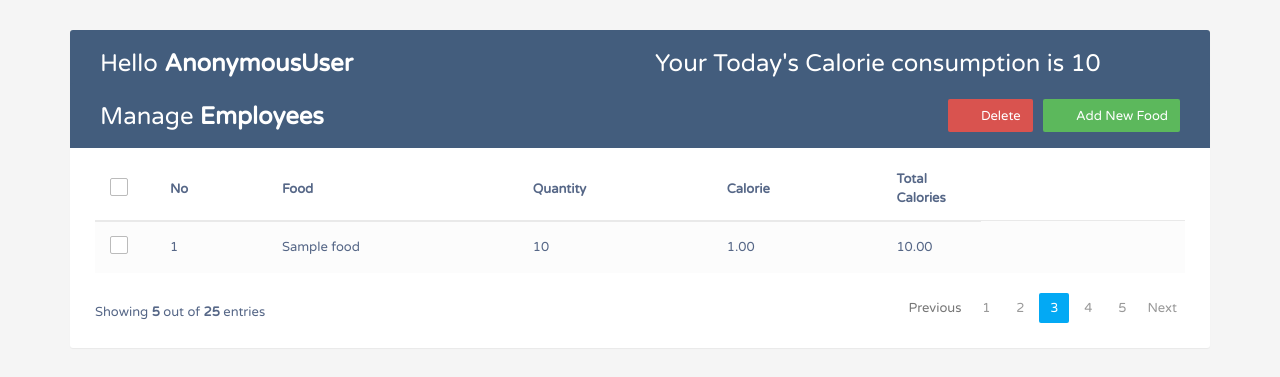
After one commit to amitv9493/CRUDS, a Django app: template crud/functioncrud/templates/functioncrud/index1.html in a window 1280 px wide. The commit adds this page. Shown: the top 377 px of the page. Run offline with Django 3.2, Linux system fonts and the light colour scheme; tables that the repository leaves empty hold one stand-in row (values such as "Sample post"); the template is opened without the code that fills it: values that come from a table or form of the project are taken from there, most other values are stand-ins (such as "Sample title", 1, 10 or a date in 2020); some libraries are stand-ins or nearby versions.

Commit message:
added CRU operations

```diff
--- a/crud/crud/settings.py
+++ b/crud/crud/settings.py
@@ -120,6 +120,8 @@ USE_TZ = True
 # https://docs.djangoproject.com/en/3.2/howto/static-files/
 
 STATIC_URL = '/static/'
+STATICFILES_DIRS = (os.path.join(BASE_DIR, 'static'), )
+STATIC_ROOT = os.path.join(BASE_DIR, 'staticfiles')
 MEDIA_URL = '/media/'
 MEDIA_ROOT = os.path.join(BASE_DIR,'media')
 
--- a/crud/crud/urls.py
+++ b/crud/crud/urls.py
@@ -3,9 +3,11 @@ from django.contrib import admin
 from django.conf import settings
 from django.conf.urls.static import static
 from django.urls import path, include
-
+from functioncrud.views import delete_view
 urlpatterns = [
     path('admin/', admin.site.urls),
     path('function/',include('functioncrud.urls')),
     path('classcrud/',include('classcrud.urls')),
+    # path('delete/<int:pk>/', delete_view, name = 'delete-function'),
+
 ]+ static(settings.MEDIA_URL, document_root=settings.MEDIA_ROOT) + static(settings.STATIC_URL, document_root=settings.STATIC_ROOT)
--- a/crud/functioncrud/admin.py
+++ b/crud/functioncrud/admin.py
@@ -6,4 +6,4 @@ from .models import *
 
 @admin.register(Food)
 class FoodAdmin(admin.ModelAdmin):
-    pass
+    list_display = ['food_name', 'quantity','calories','total_calories',]
--- a/crud/functioncrud/models.py
+++ b/crud/functioncrud/models.py
@@ -9,11 +9,11 @@ class Food(models.Model):
     food_name = models.CharField(_("Food"), max_length=100)
     quantity = models.PositiveIntegerField(_("Quantity"))
     calories = models.DecimalField(_("Calories"), max_digits=8, decimal_places=2)
-    image = models.ImageField(_("Food Image"), upload_to='food/images', height_field=None, width_field=None, max_length=None)
+    image = models.ImageField(_("Food Image"), upload_to='food/images',blank=True)
 
     @property
     def total_calories(self):
-        calories = str(self.calories * self.quantity)
+        calories = (self.calories * self.quantity)
         return calories
 
     def __str__(self):
--- /dev/null
+++ b/crud/functioncrud/templates/functioncrud/index1.html
@@ -0,0 +1,190 @@
+{% load static %}
+<!DOCTYPE html>
+<html lang="en">
+<head>
+<meta charset="utf-8">
+<meta http-equiv="X-UA-Compatible" content="IE=edge">
+<meta name="viewport" content="width=device-width, initial-scale=1">
+<title>Bootstrap CRUD Data Table for Database with Modal Form</title>
+<link rel="stylesheet" href="https://fonts.googleapis.com/css?family=Roboto|Varela+Round">
+<link rel="stylesheet" href="https://fonts.googleapis.com/icon?family=Material+Icons">
+<link rel="stylesheet" href="https://maxcdn.bootstrapcdn.com/font-awesome/4.7.0/css/font-awesome.min.css">
+<link rel="stylesheet" href="https://maxcdn.bootstrapcdn.com/bootstrap/3.3.7/css/bootstrap.min.css">
+<script src="https://ajax.googleapis.com/ajax/libs/jquery/1.12.4/jquery.min.js"></script>
+<script src="https://maxcdn.bootstrapcdn.com/bootstrap/3.3.7/js/bootstrap.min.js"></script>
+<link rel="stylesheet" href=" {% static 'css/index1.css' %} ">
+<script src="{% static 'js/index1.js' %}"></script>
+
+
+  <body>
+    <div class="container">
+        <div class="table-wrapper">
+            <div class="table-title">
+                <div class="row">
+                    <div class="col-sm-6">
+						<h2>Hello <b>{{user}}</b></h2>
+					</div>
+					<div class="col-sm-6">
+                        <h2> Your Today's Calorie consumption is {{total}}</h2>
+					</div>
+                </div>
+            </div>
+            <div class="table-title">
+                <div class="row">
+                    <div class="col-sm-6">
+						<h2>Manage <b>Employees</b></h2>
+					</div>
+					<div class="col-sm-6">
+						<a href="#addEmployeeModal" class="btn btn-success" data-toggle="modal"><i class="material-icons">&#xE147;</i> <span>Add New Food</span></a>
+						<a href="#deleteEmployeeModal" class="btn btn-danger" data-toggle="modal"><i class="material-icons">&#xE15C;</i> <span>Delete</span></a>
+					</div>
+                </div>
+            </div>
+            <table class="table table-striped table-hover">
+                <thead>
+                    <tr>
+						<th>
+							<span class="custom-checkbox">
+								<input type="checkbox" id="selectAll">
+								<label for="selectAll"></label>
+							</span>
+						</th>
+                        <th>No</th>
+                        <th>Food</th>
+						<th>Quantity</th>
+                        <th>Calorie</th>
+                        <th>Total Calories</th>
+
+                    </tr>
+                </thead>
+                <tbody>
+                    {% for i in food %}
+
+
+                    <tr>
+						<td>
+							<span class="custom-checkbox">
+								<input type="checkbox" id="checkbox1" name="options[]" value="1">
+								<label for="checkbox1"></label>
+							</span>
+						</td>
+                        <td>{{i.id}}</td>
+                        <td>{{i.food_name}}</td>
+						<td>{{i.quantity}}</td>
+                        <td>{{i.calories}}</td>
+                        <td>{{i.total_calories}}</td>
+
+                        <td>
+                            <a href="#editEmployeeModal-{{forloop.counter}}" class="edit" data-toggle="modal"><i class="material-icons" data-toggle="tooltip" title="Edit">&#xE254;</i></a>
+                            <a href="#deleteEmployeeModal" class="delete" data-toggle="modal"><i class="material-icons" data-toggle="tooltip" title="Delete">&#xE872;</i></a>
+                        </td>
+                    </tr>
+                    {% endfor %}
+
+                </tbody>
+            </table>
+			<div class="clearfix">
+                <div class="hint-text">Showing <b>5</b> out of <b>25</b> entries</div>
+                <ul class="pagination">
+                    <li class="page-item disabled"><a href="#">Previous</a></li>
+                    <li class="page-item"><a href="#" class="page-link">1</a></li>
+                    <li class="page-item"><a href="#" class="page-link">2</a></li>
+                    <li class="page-item active"><a href="#" class="page-link">3</a></li>
+                    <li class="page-item"><a href="#" class="page-link">4</a></li>
+                    <li class="page-item"><a href="#" class="page-link">5</a></li>
+                    <li class="page-item"><a href="#" class="page-link">Next</a></li>
+                </ul>
+            </div>
+        </div>
+    </div>
+	<!-- Edit Modal HTML -->
+	<div id="addEmployeeModal" class="modal fade">
+		<div class="modal-dialog">
+			<div class="modal-content">
+				<form action="{% url 'add' %}" method= 'post'>
+                    {% csrf_token %}
+					<div class="modal-header">
+						<h4 class="modal-title">Add Food</h4>
+						<button type="button" class="close" data-dismiss="modal" aria-hidden="true">&times;</button>
+					</div>
+					<div class="modal-body">
+						<div class="form-group">
+							<label>Food</label>
+							<input name='food' type="text" class="form-control" required>
+						</div>
+						<div class="form-group">
+							<label>Quantity</label>
+							<input name ='quantity' type="number" class="form-control" required>
+						</div>
+						<div class="form-group">
+							<label>Calories</label>
+							<input name='calorie'type="number" class="form-control" required>
+
+						</div>
+					</div>
+					<div class="modal-footer">
+						<input type="button" class="btn btn-default" data-dismiss="modal" value="Cancel">
+						<input type="submit" class="btn btn-success" value="Add">
+					</div>
+				</form>
+			</div>
+		</div>
+	</div>
+	<!-- Edit Modal HTML -->
+    {% for i in food %}
+	<div id="editEmployeeModal-{{forloop.counter}}" class="modal fade">
+		<div class="modal-dialog">
+			<div class="modal-content">
+				<form action='{% url "update" i.id %}' method='post'>
+                    {% csrf_token %}
+					<div class="modal-header">
+						<h4 class="modal-title">Edit Your Food</h4>
+						<button type="button" class="close" data-dismiss="modal" aria-hidden="true">&times;</button>
+					</div>
+					<div class="modal-body">
+						<div class="form-group">
+							<label>Food</label>
+							<input value="{{i.food_name}}" name ="food" type="text" class="form-control" required>
+						</div>
+						<div class="form-group">
+							<label>Quantity</label>
+							<input value="{{i.quantity}}"name = "quantity"type="number" class="form-control" required>
+						</div>
+						<div class="form-group">
+							<label>Calorie</label>
+							<input value="{{i.calories}}"name = "calorie"type="number" class="form-control" required>
+
+						</div>
+					</div>
+					<div class="modal-footer">
+						<input type="button" class="btn btn-default" data-dismiss="modal" value="Cancel">
+						<input type="submit" class="btn btn-info" value="Save">
+					</div>
+				</form>
+			</div>
+		</div>
+	</div>
+    {% endfor %}
+	<!-- Delete Modal HTML -->
+	<div id="deleteEmployeeModal" class="modal fade">
+		<div class="modal-dialog">
+			<div class="modal-content">
+				<form>
+					<div class="modal-header">
+						<h4 class="modal-title">Delete Employee</h4>
+						<button type="button" class="close" data-dismiss="modal" aria-hidden="true">&times;</button>
+					</div>
+					<div class="modal-body">
+						<p>Are you sure you want to delete these Records?</p>
+						<p class="text-warning"><small>This action cannot be undone.</small></p>
+					</div>
+					<div class="modal-footer">
+						<input type="button" class="btn btn-default" data-dismiss="modal" value="Cancel">
+						<input type="submit" class="btn btn-danger" value="Delete">
+					</div>
+				</form>
+			</div>
+		</div>
+	</div>
+</body>
+</html>
--- a/crud/functioncrud/urls.py
+++ b/crud/functioncrud/urls.py
@@ -1,5 +1,9 @@
 from django.urls import path
 from .views import *
 urlpatterns = [
-    path('',homeview,name = 'home')
+    path('',homeview,name = 'home'),
+    path('add', add, name = 'add'),
+    path('edit', update_view,name = 'update_view' ),
+    path('update/<int:pk>', update, name = 'update'),
+    path('/delete/<int:pk>/', delete_view, name="delete-function"),
 ]
--- /dev/null
+++ b/crud/static/css/index1.css
@@ -0,0 +1,221 @@
+body {
+    color: #566787;
+    background: #f5f5f5;
+    font-family: 'Varela Round', sans-serif;
+    font-size: 13px;
+}
+.table-wrapper {
+    background: #fff;
+    padding: 20px 25px;
+    margin: 30px 0;
+    border-radius: 3px;
+    box-shadow: 0 1px 1px rgba(0,0,0,.05);
+}
+.table-title {
+    /* margin-top: 20px;   */
+    padding-bottom: 15px;
+    background: #435d7d;
+    color: #fff;
+    padding: 16px 30px;
+    margin: -20px -25px 10px;
+    border-radius: 3px 3px 0 0;
+
+}
+.table-title h2 {
+    margin: 5px 0 0;
+    font-size: 24px;
+}
+.table-title .btn-group {
+    float: right;
+}
+.table-title .btn {
+    color: #fff;
+    float: right;
+    font-size: 13px;
+    border: none;
+    min-width: 50px;
+    border-radius: 2px;
+    border: none;
+    outline: none !important;
+    margin-left: 10px;
+}
+.table-title .btn i {
+    float: left;
+    font-size: 21px;
+    margin-right: 5px;
+}
+.table-title .btn span {
+    float: left;
+    margin-top: 2px;
+}
+table.table tr th, table.table tr td {
+    border-color: #e9e9e9;
+    padding: 12px 15px;
+    vertical-align: middle;
+}
+table.table tr th:first-child {
+    width: 60px;
+}
+table.table tr th:last-child {
+    width: 100px;
+}
+table.table-striped tbody tr:nth-of-type(odd) {
+    background-color: #fcfcfc;
+}
+table.table-striped.table-hover tbody tr:hover {
+    background: #f5f5f5;
+}
+table.table th i {
+    font-size: 13px;
+    margin: 0 5px;
+    cursor: pointer;
+}
+table.table td:last-child i {
+    opacity: 0.9;
+    font-size: 22px;
+    margin: 0 5px;
+}
+table.table td a {
+    font-weight: bold;
+    color: #566787;
+    display: inline-block;
+    text-decoration: none;
+    outline: none !important;
+}
+table.table td a:hover {
+    color: #2196F3;
+}
+table.table td a.edit {
+    color: #FFC107;
+}
+table.table td a.delete {
+    color: #F44336;
+}
+table.table td i {
+    font-size: 19px;
+}
+table.table .avatar {
+    border-radius: 50%;
+    vertical-align: middle;
+    margin-right: 10px;
+}
+.pagination {
+    float: right;
+    margin: 0 0 5px;
+}
+.pagination li a {
+    border: none;
+    font-size: 13px;
+    min-width: 30px;
+    min-height: 30px;
+    color: #999;
+    margin: 0 2px;
+    line-height: 30px;
+    border-radius: 2px !important;
+    text-align: center;
+    padding: 0 6px;
+}
+.pagination li a:hover {
+    color: #666;
+}
+.pagination li.active a, .pagination li.active a.page-link {
+    background: #03A9F4;
+}
+.pagination li.active a:hover {
+    background: #0397d6;
+}
+.pagination li.disabled i {
+    color: #ccc;
+}
+.pagination li i {
+    font-size: 16px;
+    padding-top: 6px
+}
+.hint-text {
+    float: left;
+    margin-top: 10px;
+    font-size: 13px;
+}
+/* Custom checkbox */
+.custom-checkbox {
+    position: relative;
+}
+.custom-checkbox input[type="checkbox"] {
+    opacity: 0;
+    position: absolute;
+    margin: 5px 0 0 3px;
+    z-index: 9;
+}
+.custom-checkbox label:before{
+    width: 18px;
+    height: 18px;
+}
+.custom-checkbox label:before {
+    content: '';
+    margin-right: 10px;
+    display: inline-block;
+    vertical-align: text-top;
+    background: white;
+    border: 1px solid #bbb;
+    border-radius: 2px;
+    box-sizing: border-box;
+    z-index: 2;
+}
+.custom-checkbox input[type="checkbox"]:checked + label:after {
+    content: '';
+    position: absolute;
+    left: 6px;
+    top: 3px;
+    width: 6px;
+    height: 11px;
+    border: solid #000;
+    border-width: 0 3px 3px 0;
+    transform: inherit;
+    z-index: 3;
+    transform: rotateZ(45deg);
+}
+.custom-checkbox input[type="checkbox"]:checked + label:before {
+    border-color: #03A9F4;
+    background: #03A9F4;
+}
+.custom-checkbox input[type="checkbox"]:checked + label:after {
+    border-color: #fff;
+}
+.custom-checkbox input[type="checkbox"]:disabled + label:before {
+    color: #b8b8b8;
+    cursor: auto;
+    box-shadow: none;
+    background: #ddd;
+}
+/* Modal styles */
+.modal .modal-dialog {
+    max-width: 400px;
+}
+.modal .modal-header, .modal .modal-body, .modal .modal-footer {
+    padding: 20px 30px;
+}
+.modal .modal-content {
+    border-radius: 3px;
+}
+.modal .modal-footer {
+    background: #ecf0f1;
+    border-radius: 0 0 3px 3px;
+}
+.modal .modal-title {
+    display: inline-block;
+}
+.modal .form-control {
+    border-radius: 2px;
+    box-shadow: none;
+    border-color: #dddddd;
+}
+.modal textarea.form-control {
+    resize: vertical;
+}
+.modal .btn {
+    border-radius: 2px;
+    min-width: 100px;
+}
+.modal form label {
+    font-weight: normal;
+}
--- /dev/null
+++ b/crud/static/js/index1.js
@@ -0,0 +1,23 @@
+$(document).ready(function(){
+	// Activate tooltip
+	$('[data-toggle="tooltip"]').tooltip();
+
+	// Select/Deselect checkboxes
+	var checkbox = $('table tbody input[type="checkbox"]');
+	$("#selectAll").click(function(){
+		if(this.checked){
+			checkbox.each(function(){
+				this.checked = true;
+			});
+		} else{
+			checkbox.each(function(){
+				this.checked = false;
+			});
+		}
+	});
+	checkbox.click(function(){
+		if(!this.checked){
+			$("#selectAll").prop("checked", false);
+		}
+	});
+});
```
Also changed, not shown: crud/functioncrud/templates/functioncrud/delete.html (added, +25 -0 lines), crud/functioncrud/templates/functioncrud/index.html (+40 -2 lines), crud/functioncrud/views.py (+49 -2 lines), crud/static/css/index.css (added, +15 -0 lines), crud/media/food/images/pexels-clément-proust-14641908.jpg (added), crud/media/food/images/pexels-clément-proust-14641908_4frV7vO.jpg (added), 1 other file.
